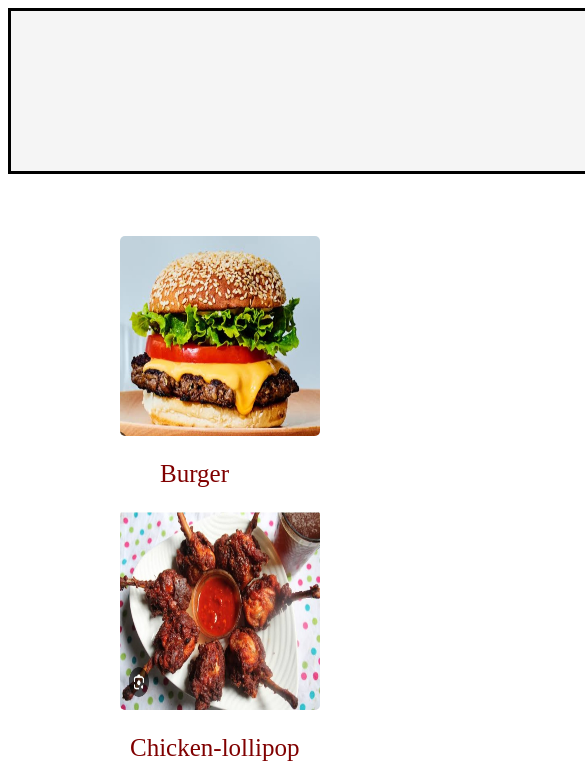
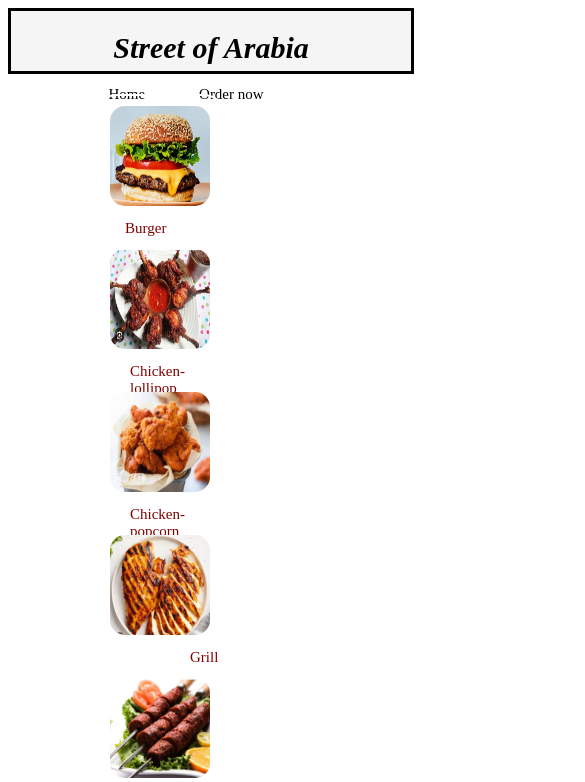
Before and after one commit to Boomika1806/Restaurant-website, a plain HTML site: page index.html in a window 390 px wide. Shown: the top 782 px of the page, 585 px wide, since content can reach past the window. Drawn offline with Linux system fonts and the light colour scheme.

Commit message:
feat:made it responsive

```diff
--- a/style.css
+++ b/style.css
@@ -1,3 +1,4 @@
+@media(min-width:1024px){
 #header{
     background-color:whitesmoke;
     color:black;
@@ -53,3 +54,60 @@ p{
     margin-left:80px;
 
 }
+}
+@media(max-width:767px){
+    #header{
+    background-color:whitesmoke;
+    color:black;
+    font-family: 'Times New Roman', Times, serif;
+    text-align:center;
+    width:400px;
+    height:60px;
+    margin-right:10px;
+    border:3px solid black;
+}
+h1{
+    font-size:30px;
+
+}
+a{
+    font-size:15px;
+    display:inline-block;
+    margin-right:50px;
+    text-decoration: none;
+    color:black;
+}
+a:hover{
+    color:burlywood;
+}
+img{
+    width:100px;
+    height:100px;
+    margin-right:20px;
+     padding:10px;
+    justify-content: space-between;
+    margin-left:10px;
+    border-radius: 25px 25px 25px 25px;
+}
+#container{
+    margin-top:20px;
+}
+p{
+      color:maroon;
+    font-size:15px;
+    font-family: 'Times New Roman', Times, serif;
+    margin-left:35px;
+    margin-top:0px;
+    display:flex;
+}
+
+.box{
+    border:2px solid white;
+    border-radius:30px 30px 30px 30px;
+    width:140px;
+    height:130px;
+    display:inline-block;
+    margin-left:80px;
+
+}
+}
```
